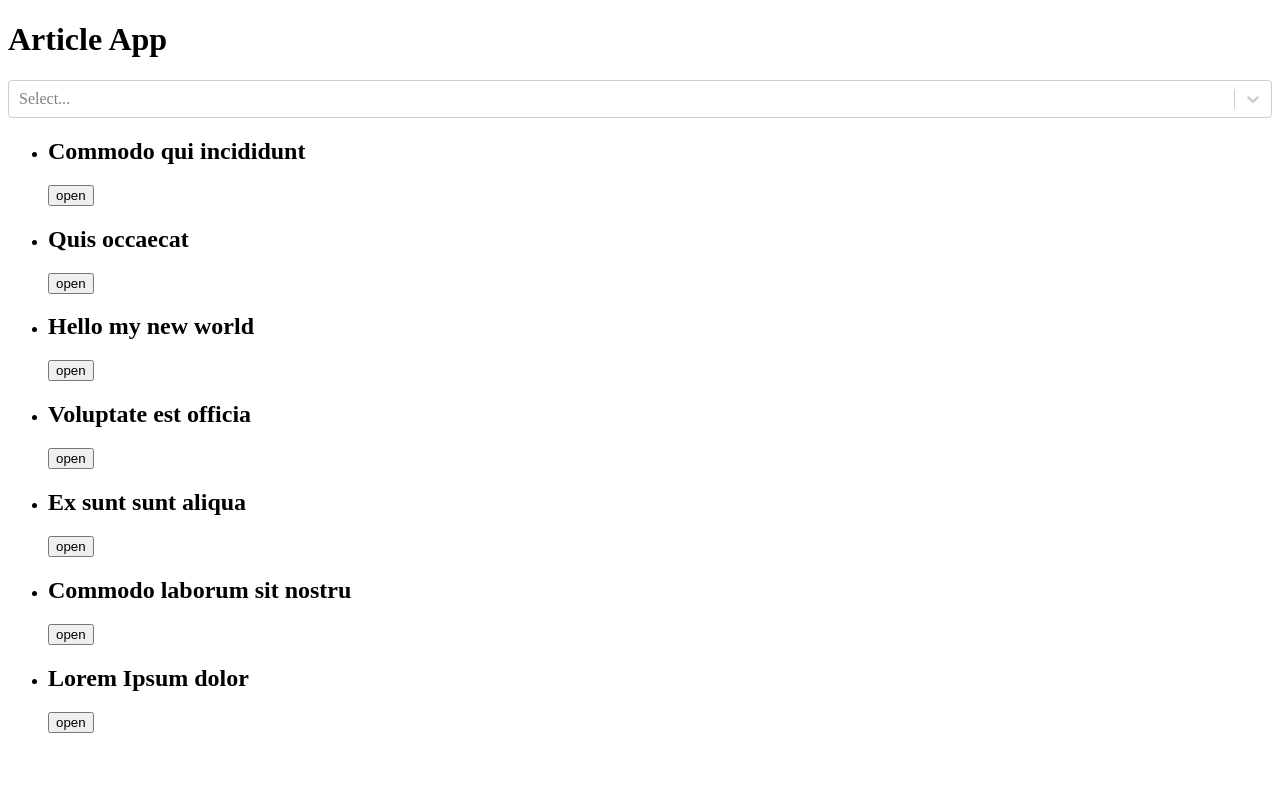
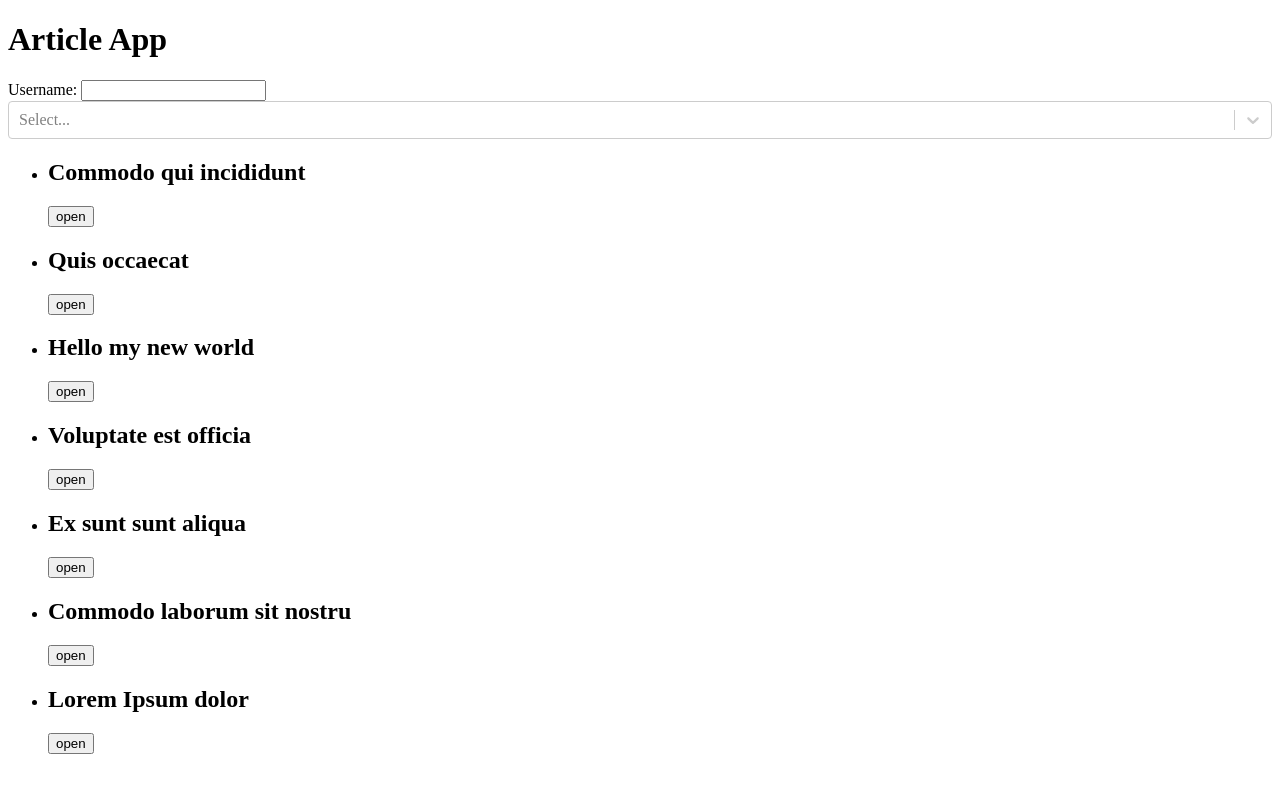
Before and after one commit to lbonanzza/article-react, a React (Create React App) app: page / in a window 1280 px wide. Shown: the top 792 px of the page. Built offline with nearby package versions, Linux system fonts and the light colour scheme.

Commit message:
add user-form

```diff
--- a/src/App.js
+++ b/src/App.js
@@ -1,6 +1,7 @@
 import React, {Component} from 'react';
 import Select from "react-select";
 import ArticleList from "./components/article-list";
+import UserForm from "./components/user-form";
 import articles from './fixtures'
 
 
@@ -24,6 +25,7 @@ class App extends Component{
     return (
       <div>
         <h1>Article App</h1>
+        <UserForm/>
         <Select options={options} value={this.state.selected} onChange={this.handleChange}/>
         <ArticleList articles={articles}/>
       </div>
--- /dev/null
+++ b/src/components/user-form.js
@@ -0,0 +1,24 @@
+import React, {Component} from 'react';
+
+class UserForm extends Component {
+
+  state = {
+    username: ''
+  };
+
+  render() {
+    return (
+      <div>
+        Username: <input value={this.state.username} onChange={this.handleChange}/>
+      </div>
+    );
+  }
+
+  handleChange = (event) => {
+    this.setState({
+      username: event.target.value
+    })
+  }
+}
+
+export default UserForm;
```
